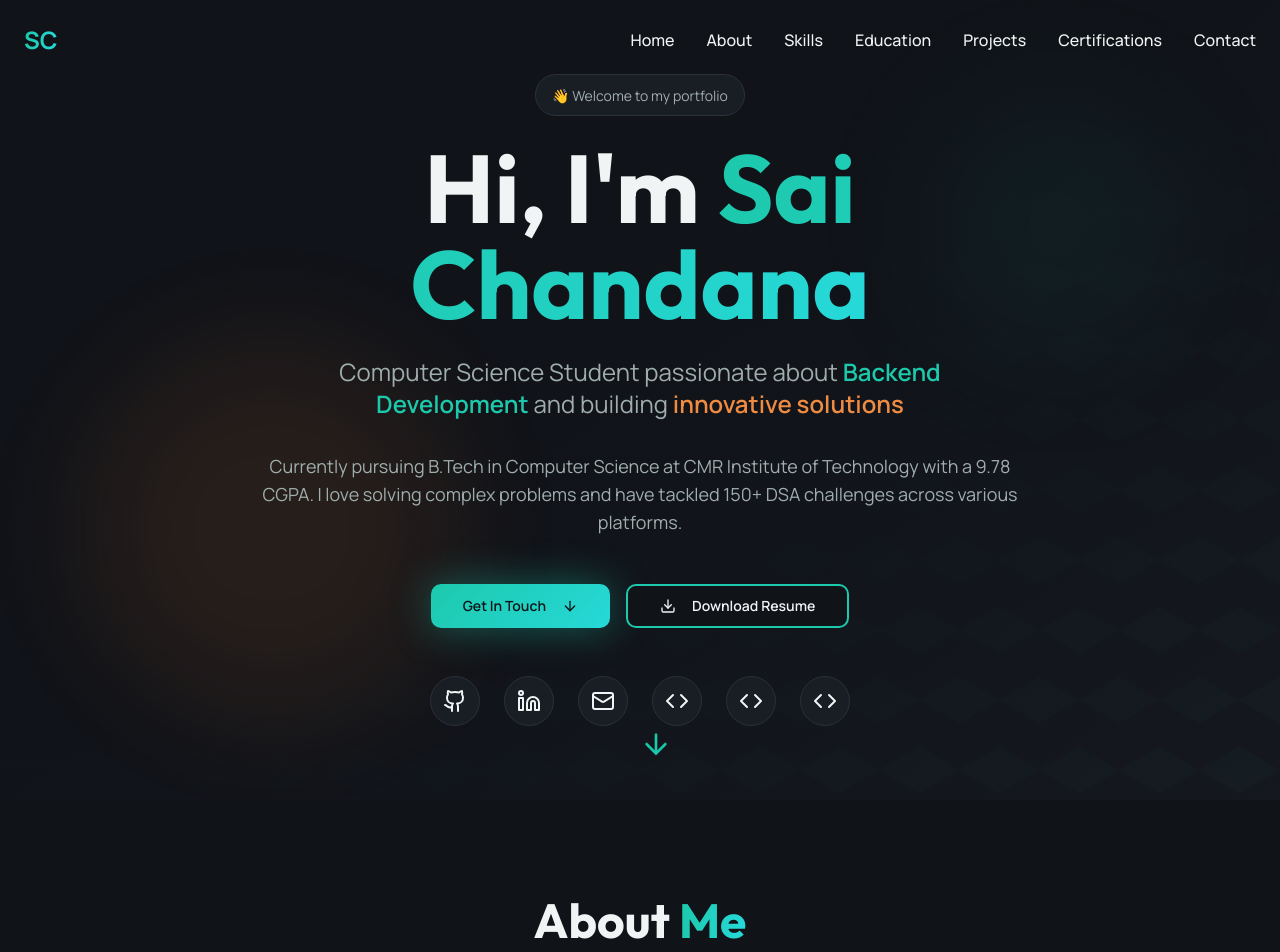
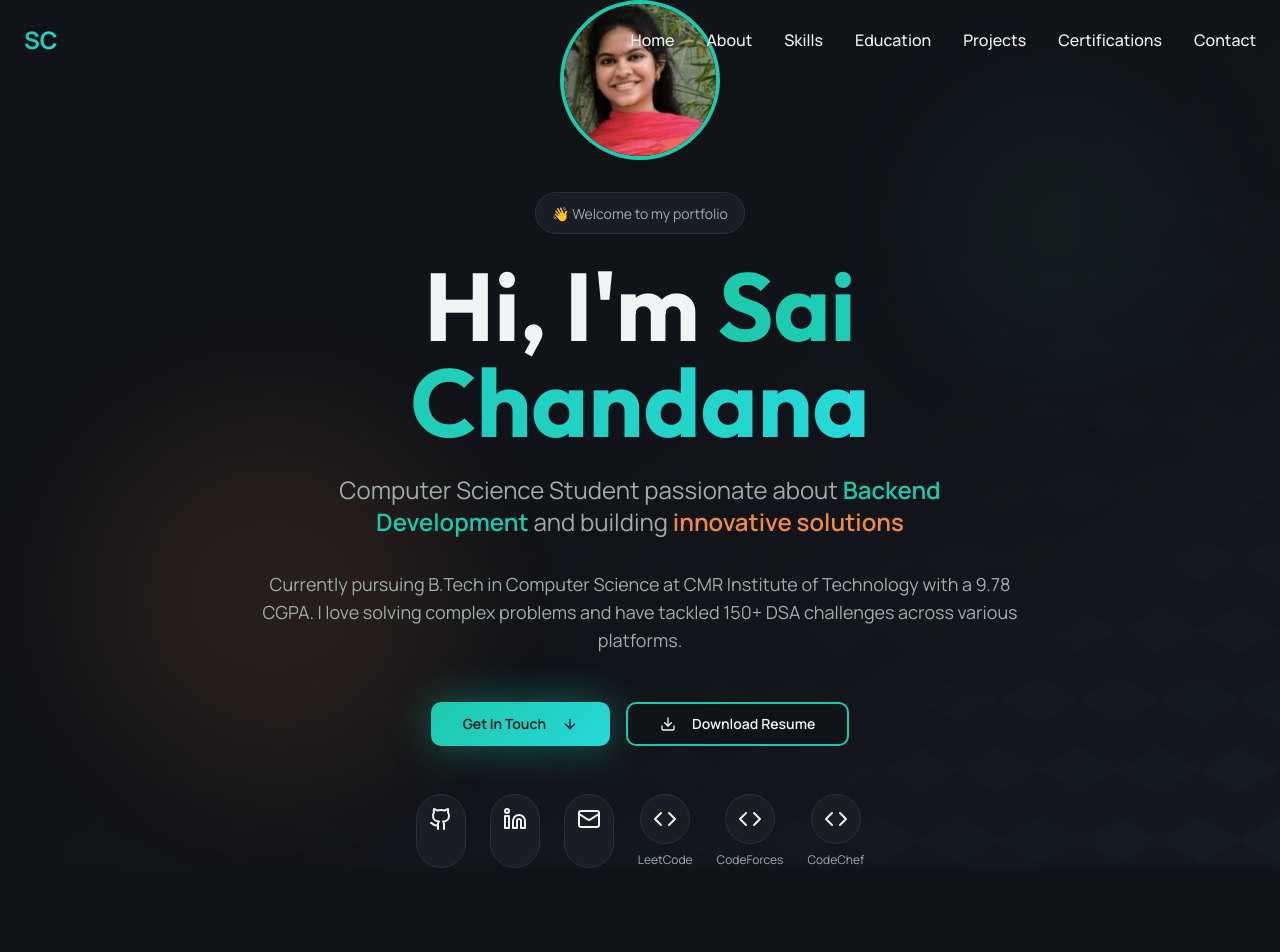
Before and after one commit to chandana23F5/resumebuilder-creative-showcase, a React (Vite) app: page / in a window 1280 px wide. Shown: the top 952 px of the page. Built offline with nearby package versions, Linux system fonts and the light colour scheme; the HTML template or start-up script is replaced by a standard one.

Commit message:
Add profile photo and coding profile names

```diff
--- a/src/components/Hero.tsx
+++ b/src/components/Hero.tsx
@@ -1,5 +1,6 @@
 import { Button } from "@/components/ui/button";
 import { Github, Linkedin, Mail, Download, ArrowDown, Code } from "lucide-react";
+import profilePhoto from "@/assets/profile-photo.jpg";
 
 const Hero = () => {
   const scrollToSection = (id: string) => {
@@ -85,6 +86,14 @@ Generated from portfolio: ${window.location.href}
 
       <div className="container mx-auto px-6 relative z-10">
         <div className="max-w-4xl mx-auto text-center">
+          <div className="mb-8">
+            <img
+              src={profilePhoto}
+              alt="Sai Chandana"
+              className="w-40 h-40 rounded-full mx-auto border-4 border-primary shadow-lg object-cover"
+            />
+          </div>
+
           <div className="inline-block mb-6 px-4 py-2 bg-card border border-border rounded-full">
             <span className="text-sm text-muted-foreground">👋 Welcome to my portfolio</span>
           </div>
@@ -153,36 +162,42 @@ Generated from portfolio: ${window.location.href}
             >
               <Mail className="h-6 w-6" />
             </a>
+            <div className="flex flex-col items-center gap-2">
               <a
                 href="https://leetcode.com/u/23r01a05f5/"
                 target="_blank"
                 rel="noopener noreferrer"
                 className="p-3 bg-card border border-border rounded-full hover:border-secondary hover:glow-secondary transition-all duration-300 hover:-translate-y-1"
                 aria-label="LeetCode"
-              title="LeetCode Profile"
               >
                 <Code className="h-6 w-6" />
               </a>
+              <span className="text-xs text-muted-foreground">LeetCode</span>
+            </div>
+            <div className="flex flex-col items-center gap-2">
               <a
                 href="https://codeforces.com/profile/23r01a05f5"
                 target="_blank"
                 rel="noopener noreferrer"
                 className="p-3 bg-card border border-border rounded-full hover:border-secondary hover:glow-secondary transition-all duration-300 hover:-translate-y-1"
                 aria-label="CodeForces"
-              title="CodeForces Profile"
               >
                 <Code className="h-6 w-6" />
               </a>
+              <span className="text-xs text-muted-foreground">CodeForces</span>
+            </div>
+            <div className="flex flex-col items-center gap-2">
               <a
                 href="https://www.codechef.com/users/c23r01a05f5"
                 target="_blank"
                 rel="noopener noreferrer"
                 className="p-3 bg-card border border-border rounded-full hover:border-secondary hover:glow-secondary transition-all duration-300 hover:-translate-y-1"
                 aria-label="CodeChef"
-              title="CodeChef Profile"
               >
                 <Code className="h-6 w-6" />
               </a>
+              <span className="text-xs text-muted-foreground">CodeChef</span>
+            </div>
           </div>
         </div>
       </div>
```
Also changed, not shown: src/assets/profile-photo.jpg (added). Lines whose indentation alone changed are shown as unchanged.
